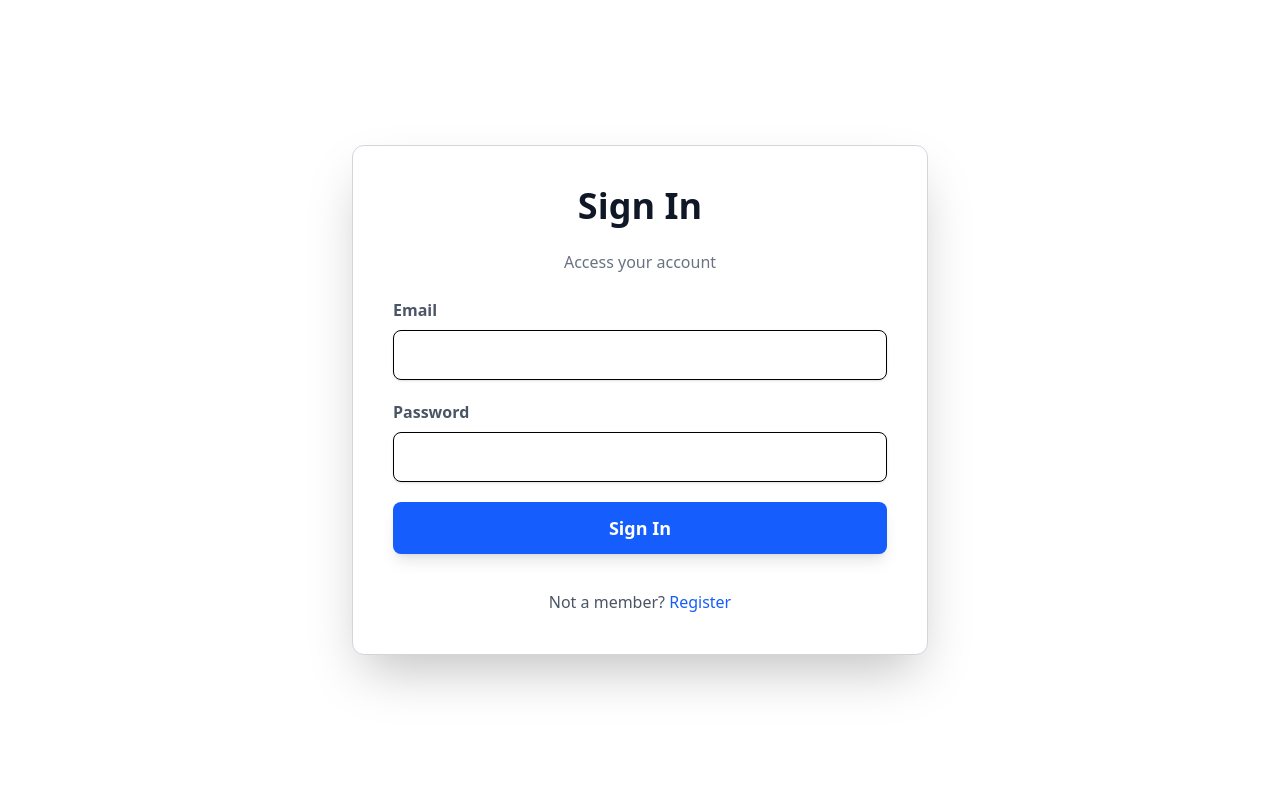
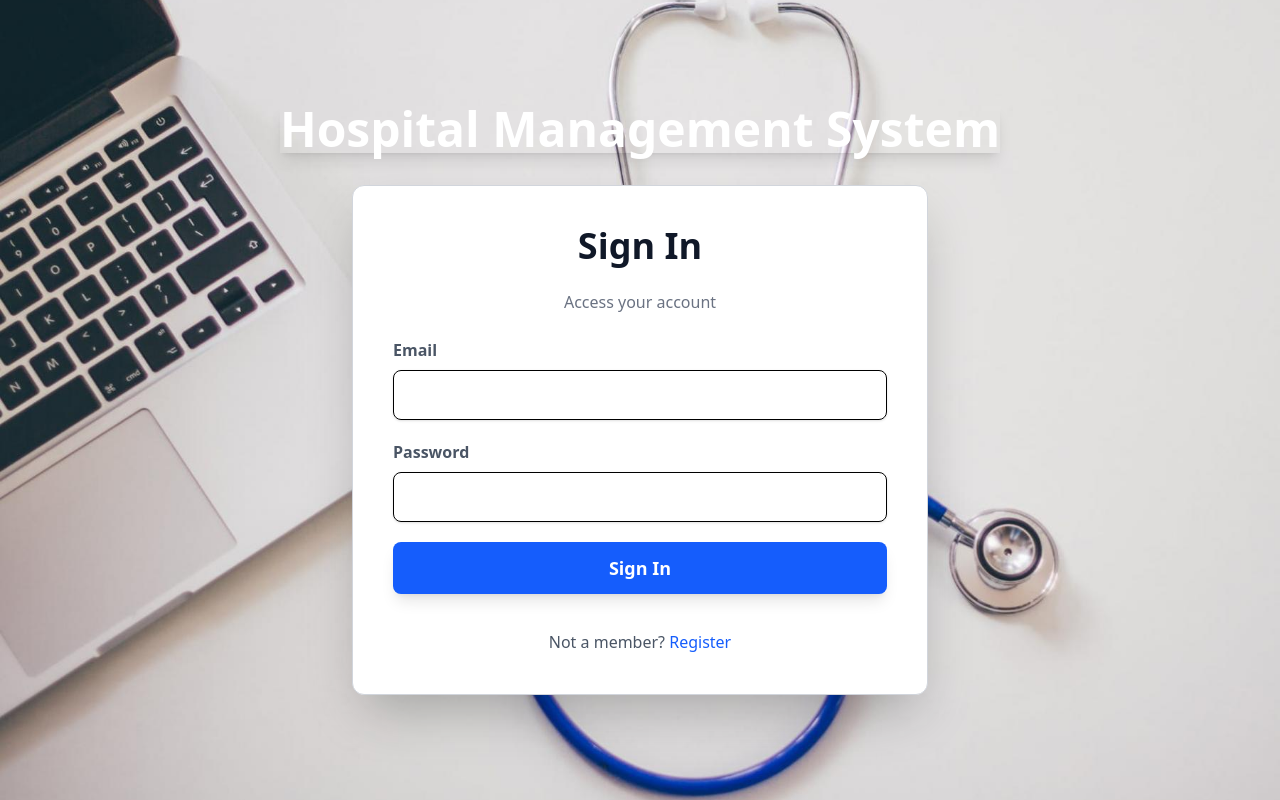
Before and after one commit to tioitservice/HMS, a React (Vite) app in the folder frontend/: page /login in a window 1280 px wide. Built offline with nearby package versions, Linux system fonts and the light colour scheme.

Commit message:
update bg image

```diff
--- a/frontend/src/Components/Login.jsx
+++ b/frontend/src/Components/Login.jsx
@@ -1,5 +1,6 @@
 import { useForm } from "react-hook-form";
 import { Link, useNavigate } from "react-router-dom";
+import bgLogin from "../assets/bglogin.jpg";
 
 export default function Login() {
   const navigate = useNavigate();
@@ -16,7 +17,8 @@ export default function Login() {
   };
 
   return (
-    <div className="min-h-screen flex items-center justify-center bg-white">
+    <div className="min-h-screen flex flex-col items-center justify-center bg-cover bg-center p-6" style={{ backgroundImage: `url(${bgLogin})` }}>
+      <h1 className="text-5xl font-extrabold text-white mb-8 text-center shadow-lg">Hospital Management System</h1>
       <div className="bg-white p-10 rounded-xl shadow-2xl max-w-xl w-full border border-gray-300">
         <h2 className="text-4xl font-extrabold text-center mb-6 text-gray-900">Sign In</h2>
         <p className="text-center text-gray-500 mb-6">Access your account</p>
--- a/frontend/src/Components/Register.jsx
+++ b/frontend/src/Components/Register.jsx
@@ -1,5 +1,6 @@
 import { useForm } from "react-hook-form";
 import { Link } from "react-router-dom";
+import bgLogin from "../assets/bglogin.jpg";
 
 export default function Register() {
   const {
@@ -13,7 +14,8 @@ export default function Register() {
   };
 
   return (
-    <div className="min-h-screen flex items-center justify-center bg-white">
+        <div className="min-h-screen flex flex-col items-center justify-center bg-cover bg-center p-6" style={{ backgroundImage: `url(${bgLogin})` }}>
+          <h1 className="text-5xl font-extrabold text-white mb-8 text-center shadow-lg">Hospital Management System</h1>
       <div className="bg-white p-10 rounded-xl shadow-2xl max-w-xl w-full border border-gray-300">
         <h2 className="text-4xl font-extrabold text-center mb-6 text-gray-900">Register</h2>
         <p className="text-center text-gray-500 mb-6">Create your patient account</p>
```
Also changed, not shown: frontend/src/assets/bglogin.jpg (added).
